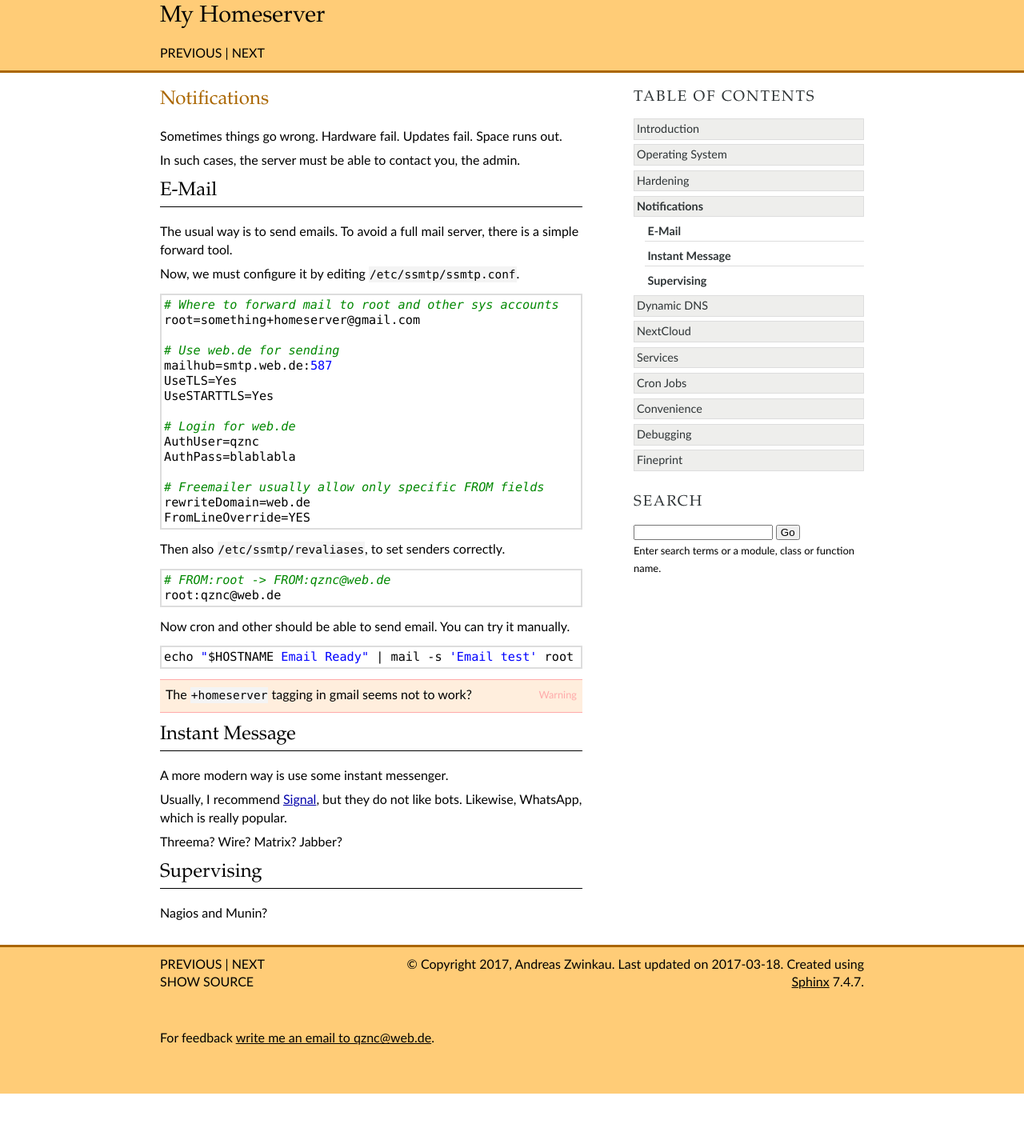
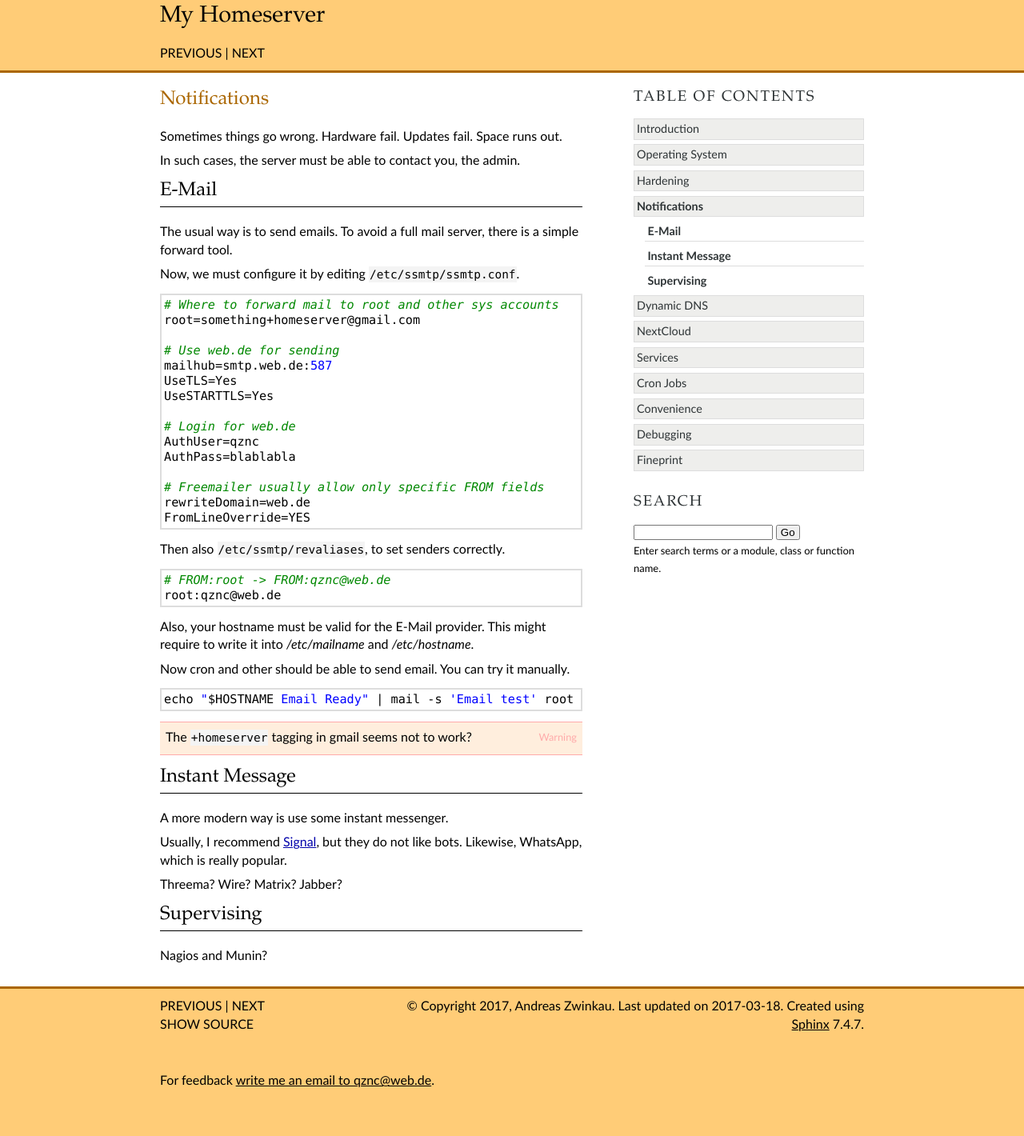
Before and after one commit to qznc/my-homeserver, a Sphinx documentation site: the page built from source/notifications.rst, in a window 1280 px wide. Shown: the whole page at 80% size. Built offline with Sphinx 7.4.7, drawn with Linux system fonts in a browser that asks for light colours; before the commit the page ends 1367 px from its top, so only the background shows below that.

Commit message:
With ubuntu-server hostname is not from DHCP

```diff
--- a/source/notifications.rst
+++ b/source/notifications.rst
@@ -47,6 +47,10 @@ to set senders correctly.
    # FROM:root -> FROM:qznc@web.de
    root:qznc@web.de
 
+Also, your hostname must be valid for the E-Mail provider.
+This might require to write it into
+`/etc/mailname` and `/etc/hostname`.
+
 Now cron and other should be able to send email.
 You can try it manually.
 
```
